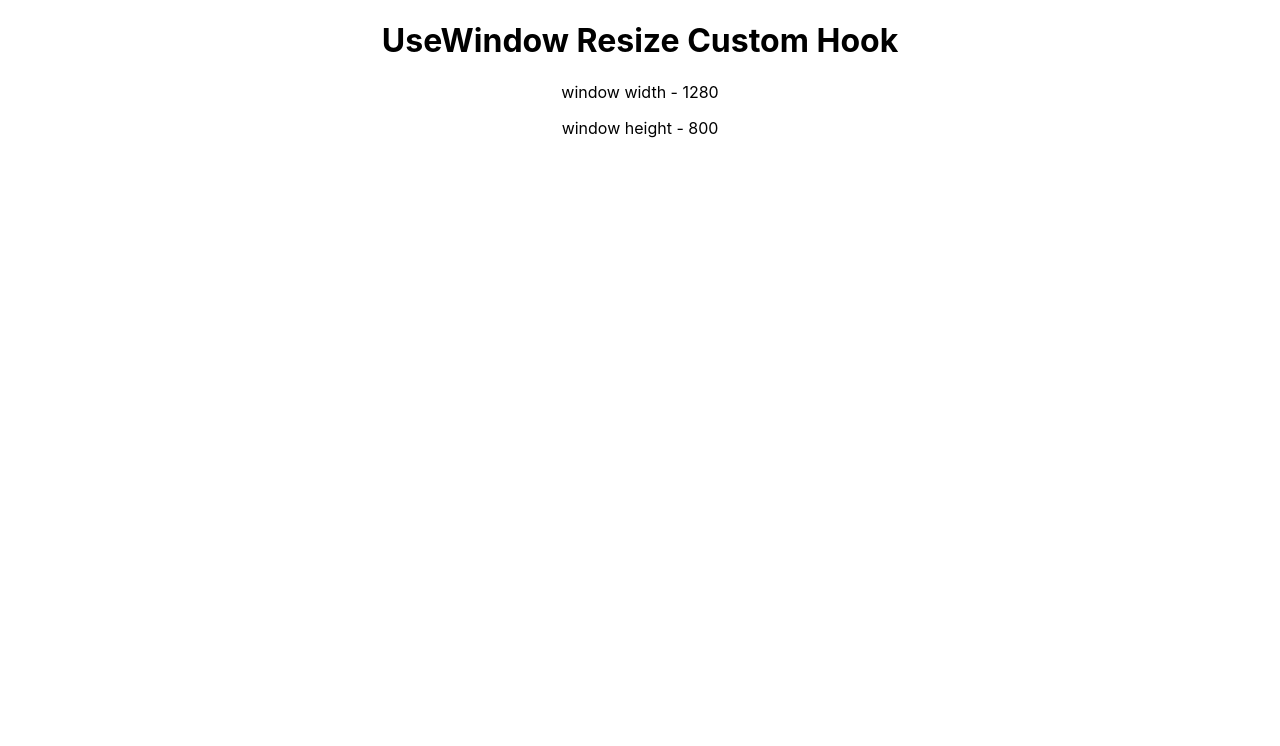
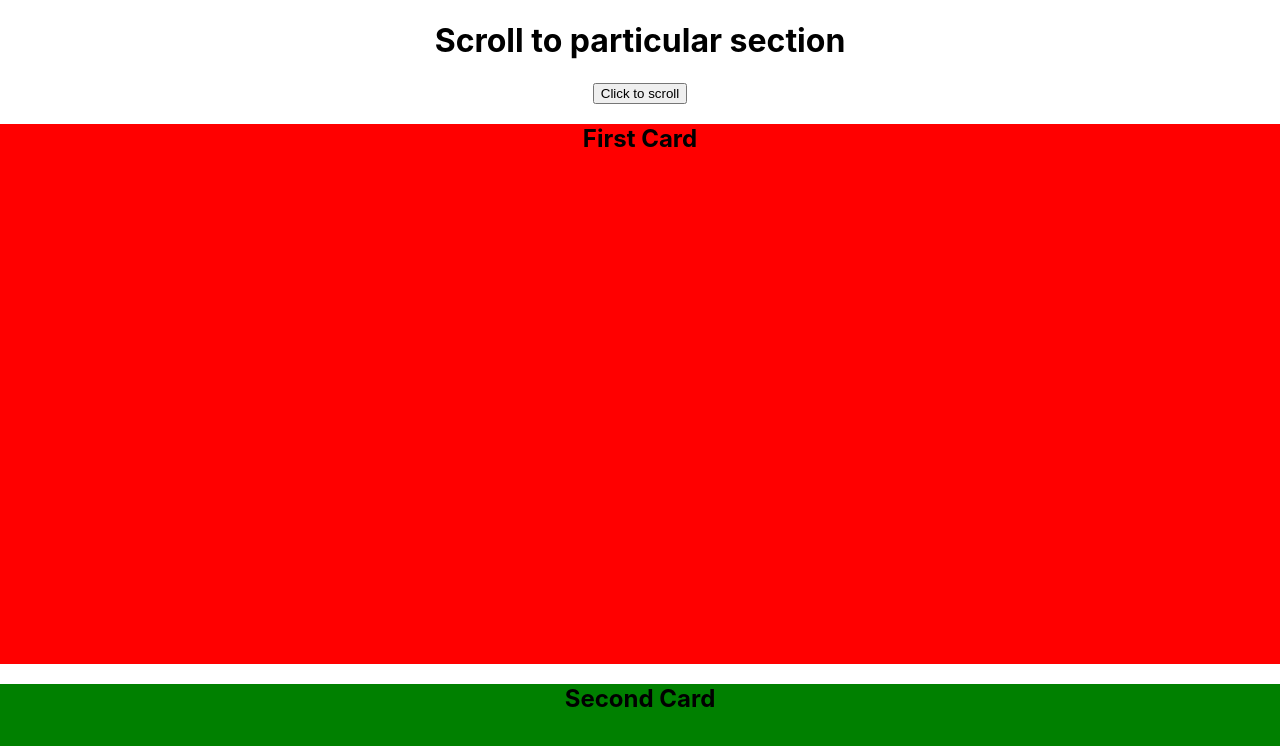
Before and after one commit to DineshShettenor/react-projects, a React (Create React App) app in the folder reactjs-interview-projects/: page / in a window 1280 px wide. Shown: the top 746 px of the page. Built offline with nearby package versions, Linux system fonts and the light colour scheme.

Commit message:
complete with scroll-to-top-and-bottom and scroll-to-partcular-section

```diff
--- a/reactjs-interview-projects/src/App.js
+++ b/reactjs-interview-projects/src/App.js
@@ -20,6 +20,8 @@ import menus from "./components/tree-view/data";
 import { TreeView } from "./components/tree-view/TreeView";
 import { UseFetchCustomHookTest } from "./components/useFetch-hook/UseFetchCustomHookTest";
 import { UseWindowResizeTest } from "./components/use-window-resize/UseWindowResizeTest";
+import { ScrollToTopAndBottom } from "./components/scroll-top-to-bottom/ScrollToTopAndBottom";
+import { ScrollToSection } from "./components/scroll-top-to-bottom/ScrollToSection";
 
 function App() {
   return (
@@ -78,7 +80,13 @@ function App() {
       {/* <UseOnclickOutsideTest /> */}
 
       {/* useWindowResize Custom Hook */}
-      <UseWindowResizeTest />
+      {/* <UseWindowResizeTest /> */}
+
+      {/* scroll to top and botttom */}
+      {/* <ScrollToTopAndBottom /> */}
+
+      {/* scroll to section */}
+      <ScrollToSection />
     </div>
   );
 }
--- /dev/null
+++ b/reactjs-interview-projects/src/components/scroll-top-to-bottom/ScrollToSection.js
@@ -0,0 +1,68 @@
+import React, { useRef } from 'react'
+
+export const ScrollToSection = () => {
+    const sectionRef = useRef(null);
+    const data = [
+        {
+            label: "First Card",
+            style: {
+                width: "100%",
+                height: "540px",
+                background: "red"
+            }
+        },
+        {
+            label: "Second Card",
+            style: {
+                width: "100%",
+                height: "540px",
+                background: "green"
+            }
+        },
+        {
+            label: "Third Card",
+            style: {
+                width: "100%",
+                height: "540px",
+                background: "blue"
+            }
+        },
+        {
+            label: "Fourth Card",
+            style: {
+                width: "100%",
+                height: "540px",
+                background: "yellow"
+            }
+        },
+        {
+            label: "fiveth Card",
+            style: {
+                width: "100%",
+                height: "540px",
+                background: "skyblue"
+            }
+        },
+    ];
+    const handleClick = () => {
+        const pos = sectionRef.current.getBoundingClientRect().top;
+
+        window.scrollTo({
+            top: pos,
+            behavior:'smooth'
+        })
+    }
+  return (
+    <div>
+        <h1>Scroll to particular section</h1>
+        <button onClick={handleClick}>Click to scroll</button>
+        {
+            data.map((dataItem, index) => (
+                <div ref={index === 2 ? sectionRef : null} key={index} style={dataItem.style}>
+                    <h2>{dataItem.label}</h2>
+                </div>
+            ))
+        }
+    </div>
+  )
+}
--- /dev/null
+++ b/reactjs-interview-projects/src/components/scroll-top-to-bottom/ScrollToTopAndBottom.js
@@ -0,0 +1,43 @@
+import React, { useRef } from "react";
+import { useFetch } from "../useFetch-hook/useFetch";
+
+export const ScrollToTopAndBottom = () => {
+  const { data, pending, error } = useFetch(
+    "https://dummyjson.com/products?limit=1000",
+    {}
+  );
+  const bottomRef = useRef(null);
+
+  const handleScrollToTop = () => {
+    window.scrollTo({
+      top: 0,
+      left: 0,
+      behavior: "smooth",
+    });
+  };
+
+  const handleScrollToBottom = () => {
+    bottomRef.current.scrollIntoView({ behavior: "smooth" });
+  };
+
+  if (pending) {
+    return <h1>Data fetching please wait....</h1>;
+  }
+  if (error !== null) {
+    return <h1>{error}</h1>;
+  }
+  return (
+    <div>
+      <h1>Scroll to top and bottom feature</h1>
+      <h2>This is top section</h2>
+      <button onClick={handleScrollToBottom}>scroll to bottom</button>
+      {data && data.length
+        ? data.map((dataItem) => <p key={dataItem.id}>{dataItem.title}</p>)
+        : null}
+      <div ref={bottomRef}>
+        <button onClick={handleScrollToTop}>scroll to top</button>
+        <h2>This is bottom section</h2>
+      </div>
+    </div>
+  );
+};
```
